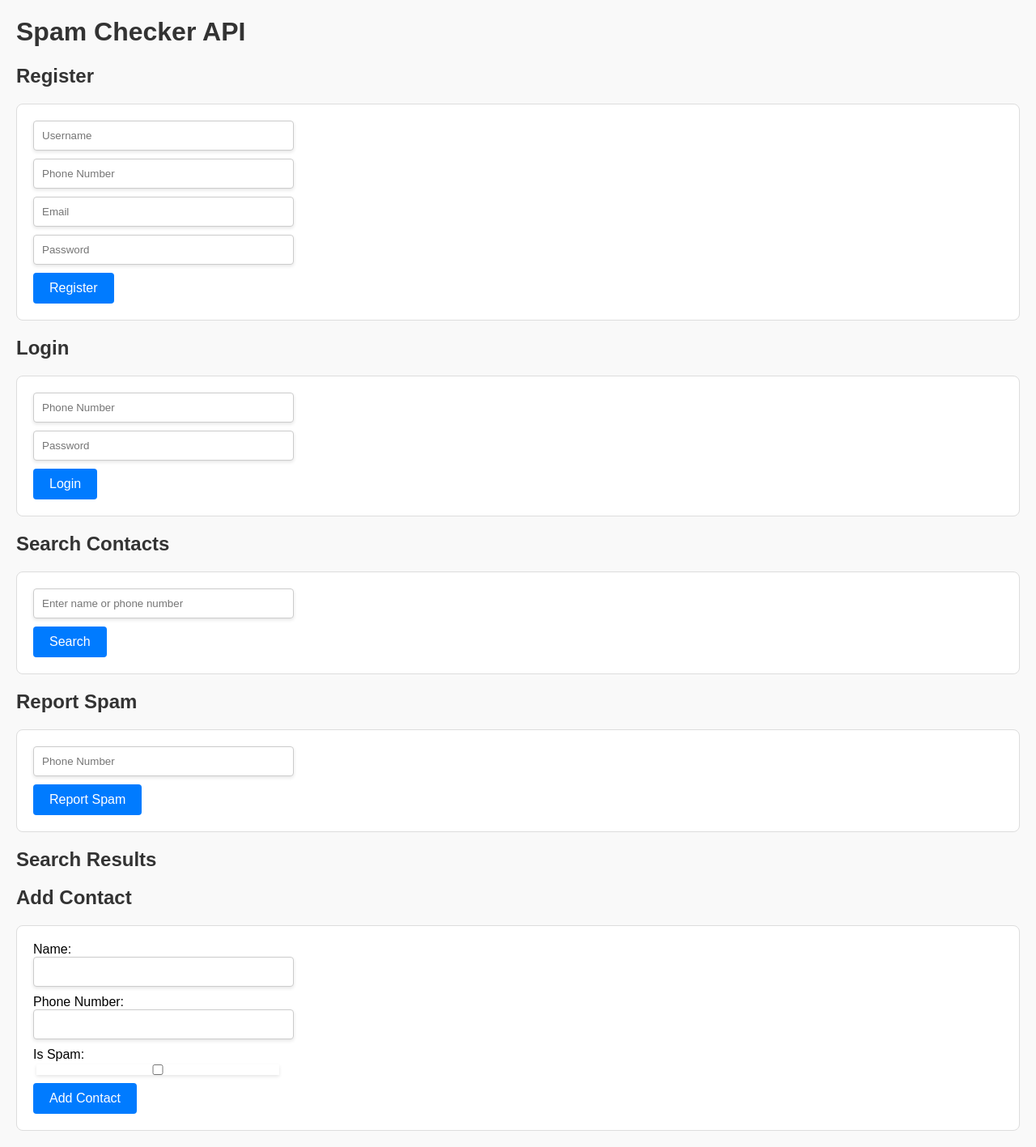
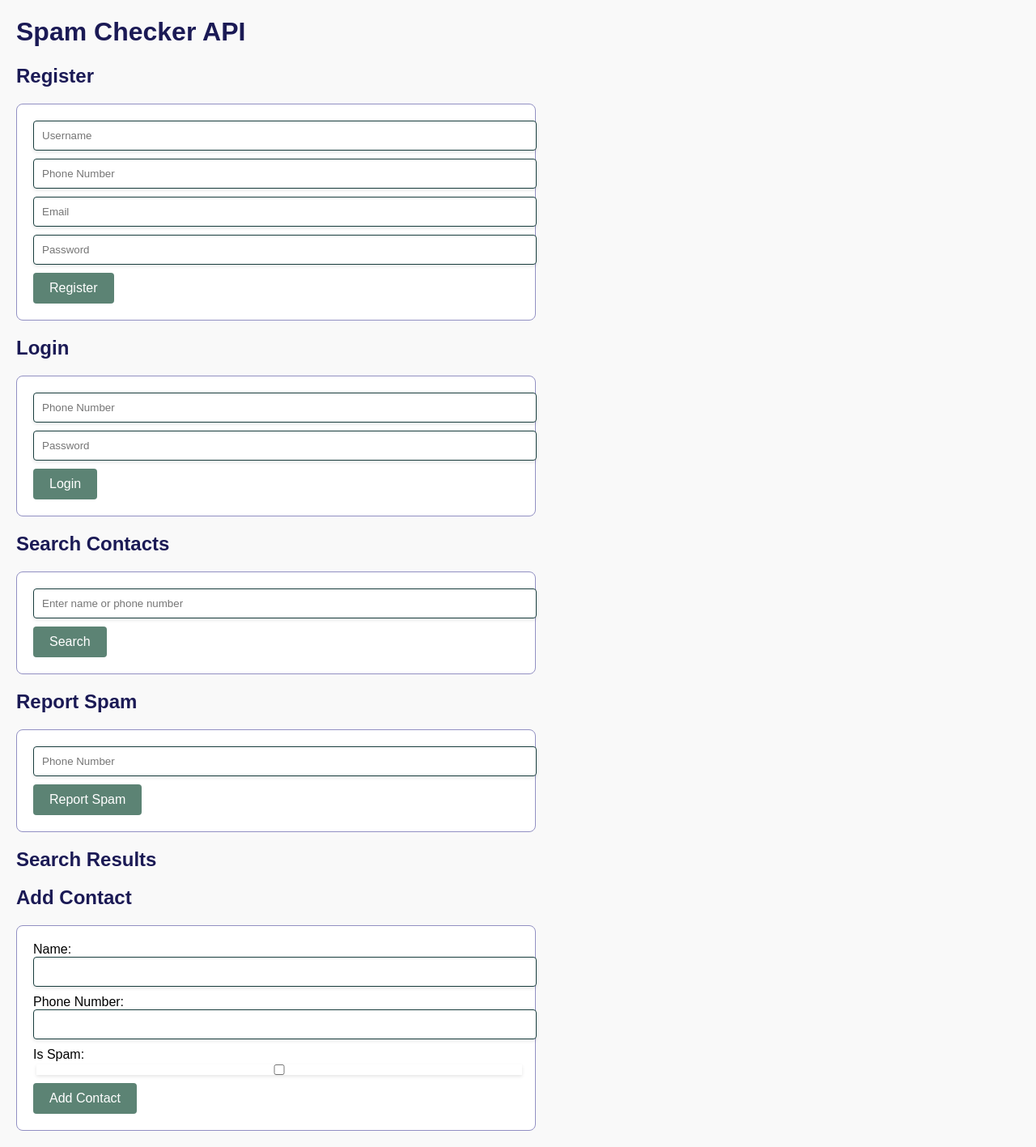
Before and after one commit to afnan006/Spam-API, a Django app: page / in a window 1280 px wide. Shown: the whole page at 81% size. Run offline with Django 4.2, Linux system fonts and the light colour scheme.

Commit message:
Update the project with recent changes

```diff
--- a/api/serializers.py
+++ b/api/serializers.py
@@ -25,7 +25,7 @@ class ContactSerializer(serializers.ModelSerializer):
 
     class Meta:
         model = Contact
-        fields = ['user', 'name', 'phone_number', 'is_spam']
+        fields = ['name', 'phone_number', 'is_spam']
 
     def get_is_spam(self, obj):
         # Determine if the contact is marked as spam
--- a/api/urls.py
+++ b/api/urls.py
@@ -4,7 +4,7 @@ from .views import UserLoginView, RegisterUser, MarkSpam, Search, ReportSpamView
 urlpatterns = [
     path('login/', UserLoginView.as_view(), name='user_login'),
     path('register/', RegisterUser.as_view(), name='user_register'),
-    path('mark_spam/', MarkSpam.as_view(), name='mark_spam'),
+    path('api/mark_spam/', MarkSpam.as_view(), name='mark_spam'),
     path('report_spam/', ReportSpamView.as_view(), name='report_spam'),
     path('search/', Search.as_view(), name='search'),
     path('add-contact/', AddContactView.as_view(), name='add_contact'),  # Ensure this is correct
--- a/static/css/styles.css
+++ b/static/css/styles.css
@@ -6,15 +6,16 @@ body {
 }
 
 h1, h2 {
-    color: #333;
+    color: #1B1A55; /* Deep Blue for headings */
 }
 
 form {
     margin-bottom: 20px;
     padding: 20px;
-    border: 1px solid #ddd;
+    border: 1px solid #9290C3; /* Light Blue for form border */
     border-radius: 8px;
-    background-color: #fff;
+    background-color: #ffffff; /* White background for forms */
+    max-width: 600px; /* Ensures forms are not too wide */
 }
 
 input {
@@ -22,16 +23,16 @@ input {
     margin-bottom: 10px;
     padding: 10px;
     width: 100%;
-    max-width: 300px;
-    border: 1px solid #ccc;
+    max-width: 100%; /* Ensures input fields take full width of form */
+    border: 1px solid #183D3D; /* Teal border for input fields */
     border-radius: 4px;
     box-shadow: 0 2px 4px rgba(0,0,0,0.1);
 }
 
 button {
     padding: 10px 20px;
-    background-color: #007bff;
-    color: #fff;
+    background-color: #5C8374; /* Green background for buttons */
+    color: #ffffff; /* White text color for buttons */
     border: none;
     border-radius: 4px;
     cursor: pointer;
@@ -39,20 +40,21 @@ button {
 }
 
 button:hover {
-    background-color: #0056b3;
+    background-color: #183D3D; /* Darker Teal for button hover */
 }
 
 ul {
     list-style-type: none;
     padding: 0;
+    margin: 0;
 }
 
 #popup {
     position: fixed;
     bottom: 20px;
     right: 20px;
-    background-color: #333;
-    color: #fff;
+    background-color: #040D12; /* Almost Black background for popup */
+    color: #ffffff; /* White text color for popup */
     padding: 10px;
     border-radius: 4px;
     opacity: 0;
@@ -69,5 +71,5 @@ ul {
 
 /* Prevent Auto-Fill */
 input:-webkit-autofill {
-    -webkit-box-shadow: 0 0 0 1000px white inset;
+    -webkit-box-shadow: 0 0 0 1000px #ffffff inset;
 }
```
Also changed, not shown: db.sqlite3.
